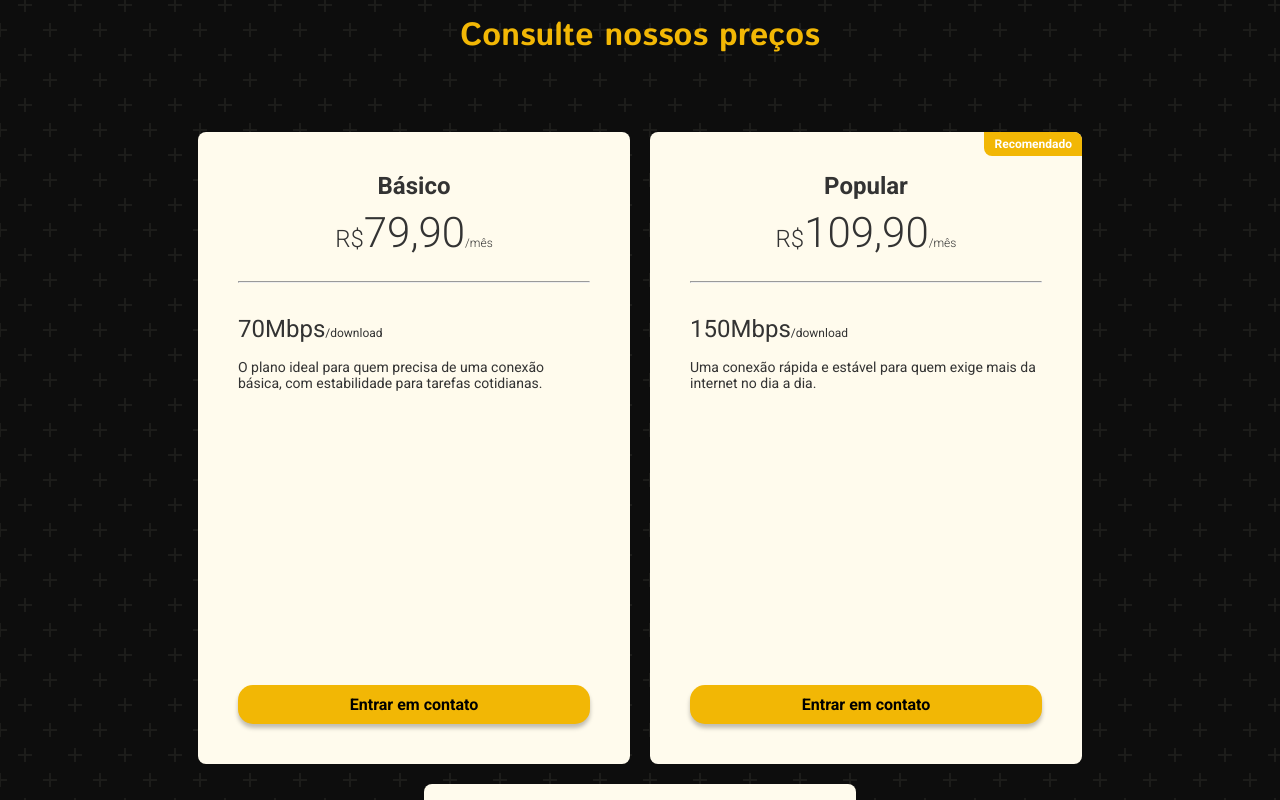
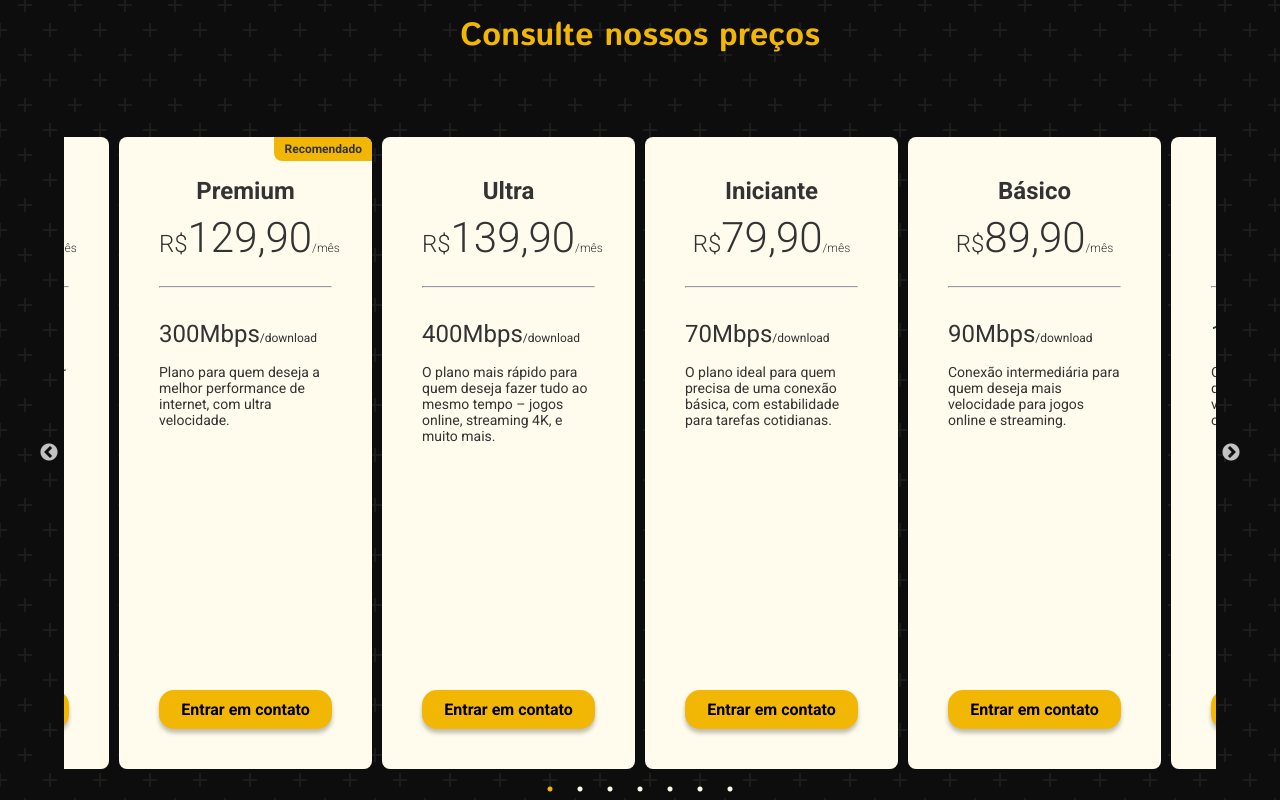
Before and after one commit to ramonexe/rede-landan, a React (Vite) app: page / in a window 1280 px wide. Shown: the part 1660-2460 px from the top of the page. Built offline with nearby package versions, Linux system fonts and the light colour scheme.

Commit message:
adiciona suporte ao slick-carousel e implementa botões de contato via WhatsApp nas seções Hero e Sobre; atualiza estilização dos componentes de preço

```diff
--- a/package.json
+++ b/package.json
@@ -12,12 +12,15 @@
   "dependencies": {
     "react": "^19.0.0",
     "react-dom": "^19.0.0",
+    "react-slick": "^0.30.3",
+    "slick-carousel": "^1.8.1",
     "styled-components": "^6.1.15"
   },
   "devDependencies": {
     "@eslint/js": "^9.21.0",
     "@types/react": "^19.0.10",
     "@types/react-dom": "^19.0.4",
+    "@types/react-slick": "^0.23.13",
     "@vitejs/plugin-react-swc": "^3.8.0",
     "eslint": "^9.21.0",
     "eslint-plugin-react-hooks": "^5.1.0",
--- a/src/App.tsx
+++ b/src/App.tsx
@@ -7,6 +7,8 @@ import Contato from './sections/Contato';
 import { GlobalStyles } from './styles/globals';
 import Cabecalho from './sections/components/Cabecalho';
 import Rodape from './sections/Rodape';
+import "slick-carousel/slick/slick.css";
+import "slick-carousel/slick/slick-theme.css";
 
 function App() {
 
--- a/src/main.tsx
+++ b/src/main.tsx
@@ -1,6 +1,8 @@
 import { StrictMode } from 'react'
 import { createRoot } from 'react-dom/client'
 import App from './App.tsx'
+import "slick-carousel/slick/slick.css";
+import "slick-carousel/slick/slick-theme.css";
 
 createRoot(document.getElementById('root')!).render(
   <StrictMode>
--- a/src/sections/Hero.tsx
+++ b/src/sections/Hero.tsx
@@ -14,7 +14,7 @@ const Hero: React.FC = () => {
                         REDE<br />
                         LANDAN
                     </Titulo>
-                    <Descricao>Internet rápida para sua casa.</Descricao>
+                    <Descricao>INTERNET DE FIBRA ÓTICA.</Descricao>
                 </Div>
             </div>
         </Section>
--- a/src/sections/Precos.tsx
+++ b/src/sections/Precos.tsx
@@ -1,17 +1,69 @@
 import styled from "styled-components";
 import CardPreco from "./components/CardPreco";
+import Slider from "react-slick";
 
 const Precos: React.FC = () => {
+    const settings = {
+        dots: true,
+        infinite: true,
+        speed: 500,
+        slidesToShow: 4,
+        slidesToScroll: 1,
+        centerMode: true,
+        focusOnSelect: true,
+        responsive: [
+            {
+                breakpoint: 1024,
+                settings: {
+                    slidesToShow: 2,
+                    arrows: false,
+                },
+            },
+            {
+                breakpoint: 425,
+                settings: {
+                    slidesToShow: 1,
+                    arrows: false,
+                },
+            },
+        ],
+    };
+
+    const handlePlanoClick = (nomePlano: string, preco: string, downloadMbps: number) => {
+        const whatsappNumero = "5511942957971";
+        const textoMensagem = encodeURIComponent(`Olá, estou interessado no plano ${nomePlano} que custa ${preco} de ${downloadMbps}Mbps de download.`);
+        const whatsappLink = `https://wa.me/${whatsappNumero}?text=${textoMensagem}`;
+        window.open(whatsappLink, "_blank");
+    };
+
     return (
         <Section>
             <Title>Consulte nossos preços</Title>
             <Container>
+                <CustomSlider {...settings}>
                     <CardPreco
-                    nomePlano="Básico"
+                        nomePlano="Iniciante"
                         preco="79,90"
                         tipoPlano="/mês"
                         downloadMbps={70}
                         descricao="O plano ideal para quem precisa de uma conexão básica, com estabilidade para tarefas cotidianas."
+                        onClickPlano={handlePlanoClick}
+                    />
+                    <CardPreco
+                        nomePlano="Básico"
+                        preco="89,90"
+                        tipoPlano="/mês"
+                        downloadMbps={90}
+                        descricao="Conexão intermediária para quem deseja mais velocidade para jogos online e streaming."
+                        onClickPlano={handlePlanoClick}
+                    />
+                    <CardPreco
+                        nomePlano="Intermediário"
+                        preco="99,90"
+                        tipoPlano="/mês"
+                        downloadMbps={100}
+                        descricao="Conexão intermediária para quem deseja mais velocidade para jogos online e streaming."
+                        onClickPlano={handlePlanoClick}
                     />
                     <CardPreco
                         nomePlano="Popular"
@@ -19,25 +71,51 @@ const Precos: React.FC = () => {
                         tipoPlano="/mês"
                         downloadMbps={150}
                         descricao="Uma conexão rápida e estável para quem exige mais da internet no dia a dia."
-                    recomendado={true}
+                        popular={true}
+                        onClickPlano={handlePlanoClick}
                     />
                     <CardPreco
                         nomePlano="Avançado"
+                        preco="119,90"
+                        tipoPlano="/mês"
+                        downloadMbps={200}
+                        descricao="Plano ideal para quem quer a maior velocidade disponível para múltiplos dispositivos."
+                        onClickPlano={handlePlanoClick}
+                    />
+                    <CardPreco
+                        nomePlano="Premium"
+                        preco="129,90"
+                        tipoPlano="/mês"
+                        downloadMbps={300}
+                        descricao="Plano para quem deseja a melhor performance de internet, com ultra velocidade."
+                        recomendado={true}
+                        onClickPlano={handlePlanoClick}
+                    />
+                    <CardPreco
+                        nomePlano="Ultra"
                         preco="139,90"
                         tipoPlano="/mês"
                         downloadMbps={400}
                         descricao="O plano mais rápido para quem deseja fazer tudo ao mesmo tempo – jogos online, streaming 4K, e muito mais."
+                        onClickPlano={handlePlanoClick}
                     />
+                </CustomSlider>
             </Container>
             <Obs>Taxa de instalação no valor único de cem reais em forma comodato.</Obs>
-            <TituloDescricao>Precisando de um plano específico?</TituloDescricao>
-            <Descricao>Nossa equipe pode fazer um plano personalizado para você de acordo com suas necessidades, do jeitinho que você e sua família precisa!
-                <br />
-                <br />
-                Contate REDE LANDAN para saber mais sobre sua futura internet.</Descricao>
         </Section>
     );
 };
+
+const CustomSlider = styled(Slider)`
+    .slick-dots li button:before {
+        color: ${(props) => props.theme.colors.backgroundLight};
+        opacity: 1;
+    }
+
+    .slick-dots li.slick-active button:before {
+        color: ${(props) => props.theme.colors.primary};
+    }
+`;
 
 const Section = styled.section`
     color: #fff;
@@ -45,9 +123,12 @@ const Section = styled.section`
     align-items: center;
     flex-direction: column;
     justify-content: center;
-    background-color: ${props => props.theme.colors.backgroundDark};
+    background-color: ${(props) => props.theme.colors.backgroundDark};
     opacity: 1;
-    background: radial-gradient(circle, transparent 20%, #0D0D0D 20%, #0D0D0D 80%, transparent 80%, transparent), radial-gradient(circle, transparent 20%, #0D0D0D 20%, #0D0D0D 80%, transparent 80%, transparent) 25px 25px, linear-gradient(#1c1c1a 2px, transparent 2px) 0 -1px, linear-gradient(90deg, #1c1c1a 2px, #0D0D0D 2px) -1px 0;
+    background: radial-gradient(circle, transparent 20%, #0d0d0d 20%, #0d0d0d 80%, transparent 80%, transparent),
+        radial-gradient(circle, transparent 20%, #0d0d0d 20%, #0d0d0d 80%, transparent 80%, transparent) 25px 25px,
+        linear-gradient(#1c1c1a 2px, transparent 2px) 0 -1px,
+        linear-gradient(90deg, #1c1c1a 2px, #0d0d0d 2px) -1px 0;
     background-size: 50px 50px, 50px 50px, 25px 25px, 25px 25px;
     padding: 5vh 0;
     width: 100vw;
@@ -67,7 +148,7 @@ const Obs = styled.p`
     font-weight: 200;
     line-height: 1.0;
     text-align: center;
-    color: ${props => props.theme.colors.backgroundLight};
+    color: ${(props) => props.theme.colors.backgroundLight};
     margin-bottom: 5vh;
 
     @media (max-width: 768px) {
@@ -83,7 +164,7 @@ const Title = styled.h1`
     font-weight: 700;
     line-height: 1.0;
     text-align: center;
-    color: ${props => props.theme.colors.primary};
+    color: ${(props) => props.theme.colors.primary};
     margin-bottom: 5vh;
 
     @media (max-width: 768px) {
@@ -91,42 +172,16 @@ const Title = styled.h1`
     }
 `;
 
-const TituloDescricao = styled.h2`
-    margin: 0;
-    font-size: 1.5rem;
-    font-family: 'Istok Web', sans-serif;
-    font-weight: 700;
-    line-height: 1.0;
-    text-align: center;
-    color: ${props => props.theme.colors.backgroundLight};
-    margin-bottom: 1rem;
+const Container = styled.div`
+    width: 90%;
+    max-width: 90vw;
+    margin: 0 auto;
+    padding-bottom: 5vh;
 
     @media (max-width: 768px) {
-        font-size: 1.2rem;
+        width: 100%;
+        max-width: 100vw;
     }
 `;
 
-const Descricao = styled.p`
-    margin: 0;
-    font-size: 1rem;
-    font-family: 'Roboto';
-    font-weight: 200;
-    line-height: 1.0;
-    text-align: center;
-    color: ${props => props.theme.colors.backgroundLight};
-    margin-bottom: 5vh;
-
-    @media (max-width: 768px) {
-        font-size: 0.8rem;
-    }
-`;
-
-const Container = styled.div`
-    display: flex;
-    flex-wrap: wrap;
-    gap: 20px;
-    justify-content: center;
-    margin-bottom: 5vh;
-`;
-
 export default Precos;
--- a/src/sections/Sobre.tsx
+++ b/src/sections/Sobre.tsx
@@ -3,6 +3,13 @@ import Persony from "../assets/persony.png";
 import Botao from "./components/Botao";
 
 const Sobre: React.FC = () => {
+    const handleMandarMensagem = () => {
+        const whatsappNumero = "5511942957971";
+        const textoMensagem = encodeURIComponent("Olá, gostaria de mais informações sobre os serviços da Rede Landan.");
+        const whatsappLink = `https://wa.me/${whatsappNumero}?text=${textoMensagem}`;
+        window.open(whatsappLink, "_blank");
+    };
+
     return (
         <Section>
             <Container>
@@ -11,7 +18,7 @@ const Sobre: React.FC = () => {
                         <Title>Tenha a melhor <br />internet do seu bairro</Title>
                         <Descricao>Com preços que cabe no seu bolso e com uma velocidade incrível!</Descricao>
                         <BotaoContainer>
-                            <Botao>Saiba mais</Botao>
+                            <Botao onClick={handleMandarMensagem}>Saiba mais</Botao>
                         </BotaoContainer>
                     </TextContainer>
                     <ImageWrapper>
--- a/src/sections/components/Cabecalho.tsx
+++ b/src/sections/components/Cabecalho.tsx
@@ -3,10 +3,17 @@ import styled from 'styled-components';
 import Botao from './Botao';
 
 const Cabecalho: React.FC = () => {
+    const handleMandarMensagem = () => {
+        const whatsappNumero = "5511942957971";
+        const textoMensagem = encodeURIComponent("Olá, gostaria de mais informações sobre os serviços da Rede Landan.");
+        const whatsappLink = `https://wa.me/${whatsappNumero}?text=${textoMensagem}`;
+        window.open(whatsappLink, "_blank");
+    };
+
     return (
         <Header>
             <div style={{ marginRight: '20px', marginTop: '20px' }}>
-            <Botao>Contato</Botao>
+            <Botao onClick={handleMandarMensagem}>Contato</Botao>
             </div>
         </Header>
     );
--- a/src/sections/components/CardPreco.tsx
+++ b/src/sections/components/CardPreco.tsx
@@ -6,11 +6,37 @@ interface CardPrecoProps {
     nomePlano: string;
     preco: string;
     tipoPlano: string;
-    uploadMbps?: number;
     downloadMbps: number;
     descricao: string;
     recomendado?: boolean;
+    popular?: boolean;
+    onClickPlano: (nomePlano: string, preco: string, downloadMbps: number) => void;
 }
+
+const CardPreco: React.FC<CardPrecoProps> = ({ nomePlano, preco, tipoPlano, downloadMbps, descricao, recomendado, popular, onClickPlano }) => {
+    const handleMandarMensagem = () => {
+        onClickPlano(nomePlano, preco, downloadMbps);
+    };
+
+    return (
+        <CardContainer>
+            {recomendado && <FaixaRecomendado>Recomendado</FaixaRecomendado>}
+            {popular && <FaixaPopular>Popular</FaixaPopular>}
+            <CardWrapper>
+            <PlanoHeader>
+                <NomePlano>{nomePlano}</NomePlano>
+                <Preco><Moeda>R$</Moeda>{preco}<Tipo>{tipoPlano}</Tipo></Preco>
+            </PlanoHeader>
+            <LinhaDivisoria />
+            <InfoPlano>
+                <p>{downloadMbps}Mbps<Tipo>/download</Tipo></p>
+            </InfoPlano>
+            <Descricao>{descricao}</Descricao>
+            <BotaoFixo onClick={handleMandarMensagem}>Entrar em contato</BotaoFixo>
+            </CardWrapper>
+        </CardContainer>
+    );
+};
 
 const CardContainer = styled.div`
     background-color: ${props => props.theme.colors.backgroundLight};
@@ -18,20 +44,21 @@ const CardContainer = styled.div`
     border-radius: 8px;
     padding: 16px;
     max-width: 400px;
-    min-height: 600px;
+    height: 600px;
     display: flex;
     flex-direction: column;
     justify-content: space-between;
     position: relative;
+    margin: 5px;
 
     @media (max-width: 768px) {
         max-width: 300px;
-        min-height: 500px;
+        height: 500px;
     }
 
     @media (max-width: 425px) {
         max-width: 250px;
-        min-height: 450px;
+        height: 450px;
     }
 `;
 
@@ -96,7 +123,7 @@ const FaixaRecomendado = styled.div`
     top: 0;
     right: 0;
     background-color: ${props => props.theme.colors.primary};
-    color: #fff;
+    color: ${props => props.theme.colors.text};
     padding: 5px 10px;
     font-size: 12px;
     font-weight: bold;
@@ -104,25 +131,17 @@ const FaixaRecomendado = styled.div`
     border-bottom-left-radius: 8px;
 `;
 
-const CardPreco: React.FC<CardPrecoProps> = ({ nomePlano, preco, tipoPlano, downloadMbps, descricao, recomendado }) => {
-    return (
-        <CardContainer>
-            {recomendado && <FaixaRecomendado>Recomendado</FaixaRecomendado>}
-            <CardWrapper>
-            <PlanoHeader>
-                <NomePlano>{nomePlano}</NomePlano>
-                <Preco><Moeda>R$</Moeda>{preco}<Tipo>{tipoPlano}</Tipo></Preco>
-            </PlanoHeader>
-            <LinhaDivisoria />
-            <InfoPlano>
-                {/*<p>{uploadMbps}Mbps<Tipo>/upload</Tipo></p>*/}
-                <p>{downloadMbps}Mbps<Tipo>/download</Tipo></p>
-            </InfoPlano>
-            <Descricao>{descricao}</Descricao>
-            <BotaoFixo>Entrar em contato</BotaoFixo>
-            </CardWrapper>
-        </CardContainer>
-    );
-};
+const FaixaPopular = styled.div`
+    position: absolute;
+    top: 0;
+    right: 0;
+    background-color: #8400ff;
+    color: #ffffff;
+    padding: 5px 10px;
+    font-size: 12px;
+    font-weight: bold;
+    border-top-right-radius: 8px;
+    border-bottom-left-radius: 8px;
+`;
 
 export default CardPreco;
```
Also changed, not shown: 1 other file (tests, documents, lock files or other folders). Lines whose indentation alone changed are shown as unchanged.
